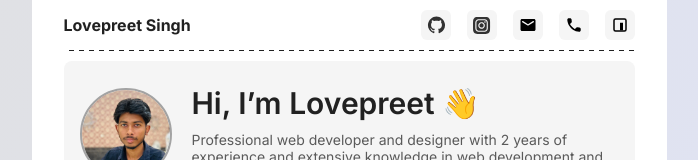
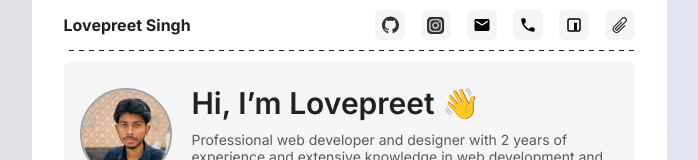
Before and after one commit to youarebest119/lovepreet-singh, a Next.js app: page / in a window 1280 px wide. Shown: the top 160 px of the page, without its empty margins (291-989 px from the left). Built offline with nearby package versions, Linux system fonts and the light colour scheme.

Commit message:
feature: resume added

```diff
--- a/src/assets/icons/icons.tsx
+++ b/src/assets/icons/icons.tsx
@@ -63,3 +63,7 @@
         </g>
     </g>
 </svg>
+
+export const DocIcon = () => <svg xmlns="http://www.w3.org/2000/svg" fill="none" viewBox="0 0 24 24" strokeWidth={1.5} stroke="currentColor" className="size-6">
+    <path strokeLinecap="round" strokeLinejoin="round" d="m18.375 12.739-7.693 7.693a4.5 4.5 0 0 1-6.364-6.364l10.94-10.94A3 3 0 1 1 19.5 7.372L8.552 18.32m.009-.01-.01.01m5.699-9.941-7.81 7.81a1.5 1.5 0 0 0 2.112 2.13" />
+</svg>
--- a/src/components/social-media/social-media.tsx
+++ b/src/components/social-media/social-media.tsx
@@ -1,4 +1,4 @@
-import { Github, Instagram, MailIcon, NPMIcon, PhoneIcon } from '@/assets/icons/icons'
+import { DocIcon, Github, Instagram, MailIcon, NPMIcon, PhoneIcon } from '@/assets/icons/icons'
 import { SOCIAL_MEDIA } from '@/utils/constants'
 import Link from 'next/link'
 import { useRef } from 'react'
@@ -50,6 +50,11 @@
                         )
                     })
                 }
+                <li>
+                    <Link aria-label="resume" href={SOCIAL_MEDIA.RESUME} target="_blank" rel="noreferrer" download={"lovepreet-resume"}>
+                        <DocIcon />
+                    </Link>
+                </li>
             </ul>
             <Hr />
         </section>
--- a/src/utils/constants.ts
+++ b/src/utils/constants.ts
@@ -7,4 +7,5 @@
     PHONE: "+91 85570 21323",
     MAIL: "lovepreetboouk@gmail.com",
     NPM: "https://www.npmjs.com/~ui-flare",
+    RESUME: "/lovepreet.docx",
 }
```
Also changed, not shown: 1 other file (tests, documents, lock files or other folders).
